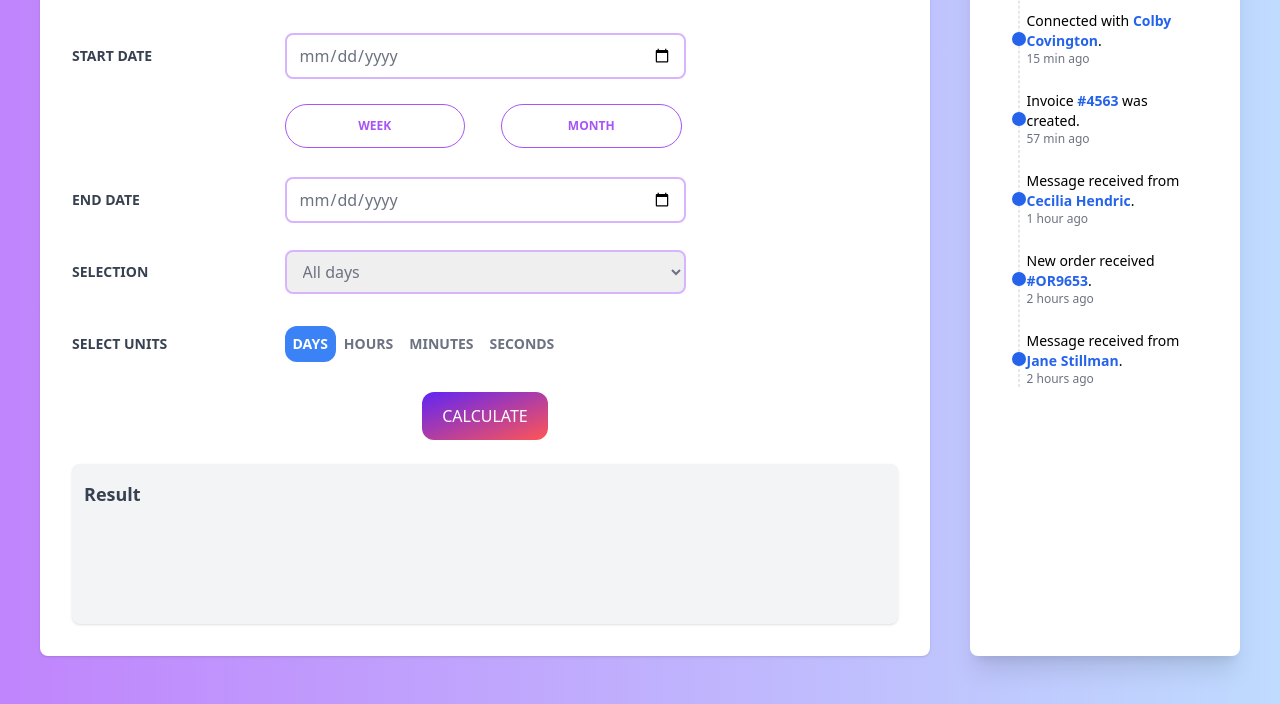
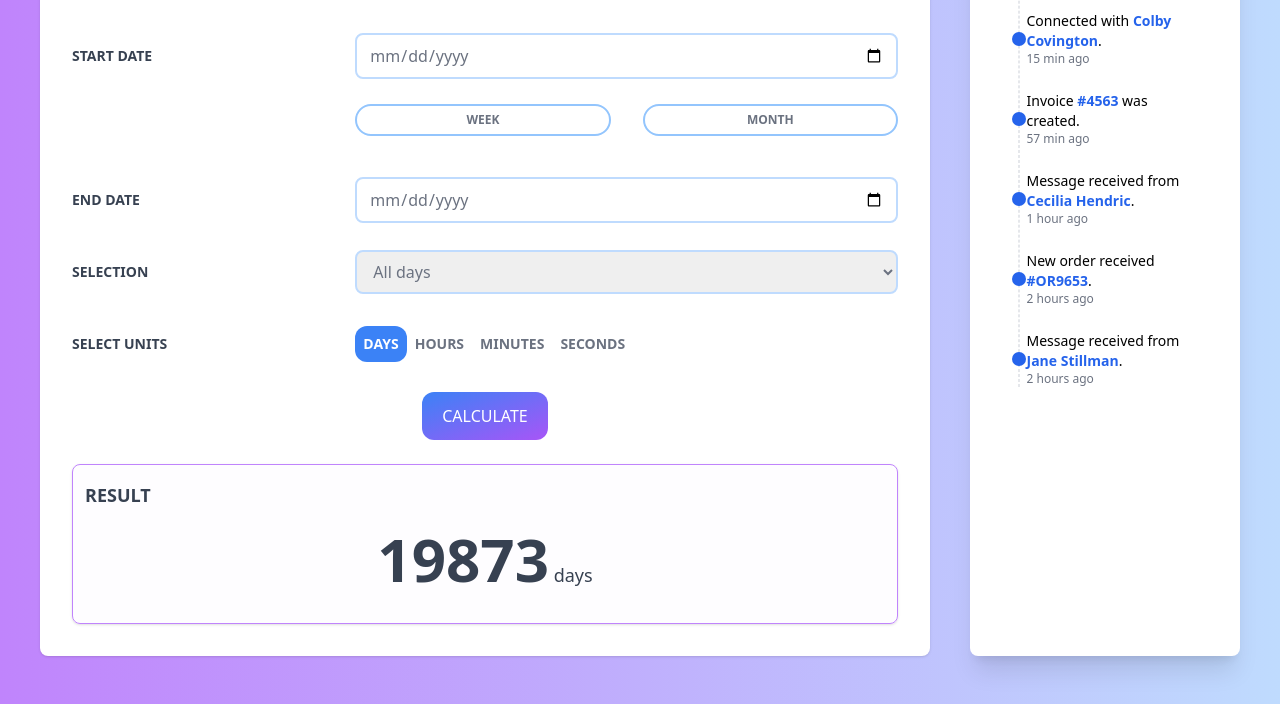
Before and after one commit to rieznik/time-span-calculator, a website: page index.html in a window 1280 px wide. Shown: the part 201-905 px from the top of the page. Drawn offline with Linux system fonts and the light colour scheme.

Commit message:
prettify and unify form color and sises

```diff
--- a/index.html
+++ b/index.html
@@ -16,7 +16,7 @@
           class="col-start-1 col-span-3 bg-white shadow overflow-hidden sm:rounded-lg pb-8"
         >
           <div class="border-t border-gray-200 text-center pt-8">
-            <h1 class="text-6xl font-bold text-purple-400">
+            <h1 class="text-6xl font-bold text-blue-400">
               Time span calculator
             </h1>
             <p class="text-xl py-8 px-12 font-medium text-gray-500">
@@ -24,7 +24,7 @@
               selected time period
             </p>
           </div>
-          <form class="grid grid-cols-4 grid-rows-6 mx-8 gap-6">
+          <form class="grid grid-cols-3 grid-rows-6 mx-8 gap-6">
             <!-- LABELS -->
             <div
               class="col-start-1 col-span-1 row-start-1 row-span-1 flex items-center"
@@ -69,20 +69,20 @@
             <div class="col-start-2 col-span-2 flex items-center">
               <input
                 id="start-date"
-                class="w-full py-2 px-3 text-gray-500 rounded-lg border-2 border-purple-300 focus:outline-none focus:ring-2 focus:ring-purple-600 focus:border-transparent"
+                class="w-full py-2 px-3 text-gray-500 rounded-lg border-2 border-blue-200 focus:outline-none focus:ring-2 focus:ring-blue-500 focus:border-transparent"
                 type="date"
               />
             </div>
 
             <div class="col-start-2 col-span-2 flex justify-start gap-8">
               <button
-                class="w-1/2 text-purple-500 bg-transparent border border-solid border-purple-500 hover:bg-purple-500 hover:text-white active:bg-purple-600 font-bold uppercase text-xs px-4 py-2 rounded-full outline-none focus:outline-none mr-1 mb-1 ease-linear transition-all duration-150"
+                class="w-1/2 h-2/3 text-gray-500 bg-transparent border-2 border-solid border-blue-300 hover:border-blue-500 hover:bg-blue-500 focus:bg-blue-500 hover:text-white focus:text-white active:bg-blue-700 font-bold uppercase text-xs px-4 py-0 rounded-full outline-none focus:outline-none ease-linear transition-all duration-150"
                 type="button"
               >
                 Week
               </button>
               <button
-                class="w-1/2 text-purple-500 bg-transparent border border-solid border-purple-500 hover:bg-purple-500 hover:text-white active:bg-purple-600 font-bold uppercase text-xs px-4 py-2 rounded-full outline-none focus:outline-none mr-1 mb-1 ease-linear transition-all duration-150"
+                class="w-1/2 h-2/3 text-gray-500 bg-transparent border-2 border-solid border-blue-300 hover:border-blue-500 hover:bg-blue-500 focus:bg-blue-500 hover:text-white focus:text-white active:bg-blue-700 font-bold uppercase text-xs px-4 py-0 rounded-full outline-none focus:outline-none ease-linear transition-all duration-150"
                 type="button"
               >
                 Month
@@ -92,7 +92,7 @@
             <div class="col-start-2 col-end-4 flex items-center">
               <input
                 id="end-date"
-                class="w-full py-2 px-3 text-gray-500 rounded-lg border-2 border-purple-300 focus:outline-none focus:ring-2 focus:ring-purple-600 focus:border-transparent"
+                class="w-full py-2 px-3 text-gray-500 rounded-lg border-2 border-blue-200 focus:outline-none focus:ring-2 focus:ring-blue-500 focus:border-transparent"
                 type="date"
               />
             </div>
@@ -100,7 +100,7 @@
             <div class="col-start-2 col-span-2 flex items-center">
               <select
                 id="filter-days-selection"
-                class="w-full py-2 px-3 rounded-lg border-2 text-gray-500 border-purple-300 focus:outline-none focus:ring-2 focus:ring-purple-600 focus:border-transparent"
+                class="w-full py-2 px-3 text-gray-500 rounded-lg border-2 border-blue-200 focus:outline-none focus:ring-2 focus:ring-blue-500 focus:border-transparent"
               >
                 <option>All days</option>
                 <option>Weekends only</option>
@@ -169,23 +169,26 @@
 
             <div class="col-start-1 col-span-full flex justify-center">
               <button
-                class="uppercase rounded-xl bg-gradient-to-br from-[#6025F5] to-[#FF5555] px-5 py-3 text-base font-medium text-white transition duration-200 hover:shadow-lg hover:shadow-[#6025F5]/50"
+                class="uppercase rounded-xl bg-gradient-to-br from-blue-500 to-purple-500 px-5 py-3 text-base font-medium text-white transition duration-200 hover:shadow-lg hover:shadow-[#6025F5]/50"
               >
                 Calculate
               </button>
             </div>
 
             <div
-              class="col-start-1 col-span-full h-40 bg-gray-100 sm:rounded-lg flex flex-col justify-start shadow duration-300 hover:bg-white hover:shadow-xl"
+              class="col-start-1 col-span-full flex flex-col h-40 bg-purple-100/10 sm:rounded-lg shadow border border-purple-400"
             >
-              <div
-                class="flex flex-col justify-center rounded-2x bg-clip-border px-3 py-4 shadow-3xl"
-              >
-                <p class="text-lg text-gray-700 font-bold">Result</p>
-              </div>
+              <p class="px-3 py-4 uppercase text-lg text-gray-700 font-bold">
+                Result
+              </p>
+              <p class="self-center px-3 py-1 text-lg text-gray-700">
+                <span class="text-6xl font-bold">19873</span> days
+              </p>
             </div>
           </form>
         </div>
+
+        <!-- ACTIVITY LOG -->
         <div
           class="col-start-4 col-span-1 flex-1 bg-white rounded-lg shadow-xl p-8"
         >
```
Also changed, not shown: css/output.css.
